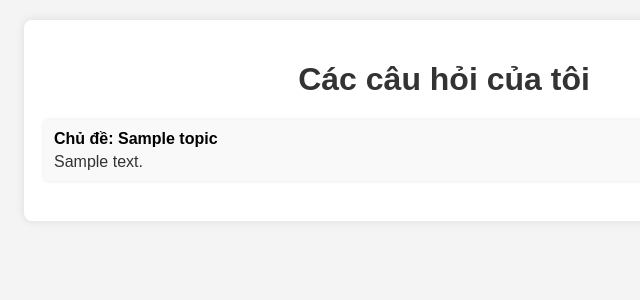
After one commit to tyhuynh03/17_Quizlet-liked, a Django app: page /my_questions/ in a window 1280 px wide. The commit adds this page. Shown: the top 300 px of the page, without its empty margins (196-836 px from the left). Run offline with Django 5.2, Linux system fonts and the light colour scheme; a user stored in the database is signed in; tables that the repository leaves empty hold one stand-in row (values such as "Sample post").

Commit message:
Thêm trang my_question để xem thông tin các câu hỏi của tài khoản đang dùng đã tạo

```diff
--- a/src/quiz/templates/question_list.html
+++ b/src/quiz/templates/question_list.html
@@ -68,7 +68,7 @@
         <h1>Question List</h1>
         <!-- Duyệt qua từng chủ đề -->
         {% for topic in topics %}
-            <h2>{{ topic.name }}</h2>
+            <h2>Chủ đề: {{ topic.name }}</h2>
             <ul>
                 <!-- Duyệt qua từng câu hỏi của chủ đề -->
                 {% for question in topic.questions.all %}
--- /dev/null
+++ b/src/users/templates/my_questions.html
@@ -0,0 +1,69 @@
+<!DOCTYPE html>
+<html lang="en">
+<head>
+    <meta charset="UTF-8">
+    <meta name="viewport" content="width=device-width, initial-scale=1.0">
+    <title>Các câu hỏi của tôi</title>
+    <style>
+        body {
+            font-family: Arial, sans-serif;
+            margin: 0;
+            padding: 0;
+            background-color: #f4f4f4;
+        }
+        .container {
+            max-width: 800px;
+            margin: 20px auto;
+            padding: 20px;
+            background-color: #fff;
+            border-radius: 8px;
+            box-shadow: 0 0 10px rgba(0, 0, 0, 0.1);
+        }
+        h1 {
+            text-align: center;
+            color: #333;
+        }
+        ul {
+            list-style-type: none;
+            padding: 0;
+        }
+        .question {
+            margin-bottom: 20px;
+            padding: 10px;
+            background-color: #f9f9f9;
+            border-radius: 4px;
+            box-shadow: 0 0 4px rgba(0, 0, 0, 0.1);
+        }
+        .question a {
+            color: #333;
+            text-decoration: none;
+        }
+        .topic {
+            font-weight: bold;
+            margin-bottom: 5px;
+        }
+        p {
+            text-align: center;
+            color: #888;
+        }
+    </style>
+</head>
+<body>
+    <div class="container">
+        <h1>Các câu hỏi của tôi</h1>
+
+        {% if user_questions %}
+        <ul>
+            {% for question in user_questions %}
+            <li class="question">
+                <div class="topic">Chủ đề: {{ question.topic.name }}</div>
+                <a href="{% url 'question_detail' question.id %}">{{ question.text }}</a>
+            </li>
+            {% endfor %}
+        </ul>
+        {% else %}
+        <p>Không có câu hỏi nào được tìm thấy.</p>
+        {% endif %}
+    </div>
+</body>
+</html>
--- a/src/users/templates/mypage.html
+++ b/src/users/templates/mypage.html
@@ -42,7 +42,7 @@
                 {% csrf_token %}
             </form>
             <div id="libraryItems" class="library-items">
-                <a href="#">Lớp</a>
+                <a href="{% url 'my_questions' %}">Câu hỏi của tôi</a>
                 <a href="#">Học phần</a>
                 <a href="#">Thư mục</a>
             </div>
--- a/src/users/urls.py
+++ b/src/users/urls.py
@@ -1,6 +1,6 @@
 from django.urls import path
-from .views import Register, loginView, LogoutView, UserDetailView, UserListView
-from .views import home,register_view,home_content,login_view,  info_page, HomeAdminView,add_user,DeleteUser,user_detail,user_update_view,DashboardView, MyPageView
+from .views import Register, loginView, LogoutView, UserDetailView, UserListView,DashboardView, MyPageView
+from .views import home,register_view,home_content,login_view,  info_page, HomeAdminView,add_user,DeleteUser,user_detail,user_update_view, my_questions
 
 urlpatterns = [
     path("register/", Register.as_view(), name="register"),
@@ -19,8 +19,8 @@ urlpatterns = [
     path('delete_user/<int:pk>/', DeleteUser.as_view(), name='delete_user'),
     path('update-user/<int:user_id>/', user_update_view, name='user_update'),
     path("dashboard/",DashboardView.as_view(), name= "dashboard"),
-    path("mypage/",MyPageView.as_view(),name = "my_page")
-
+    path("mypage/",MyPageView.as_view(),name = "my_page"),
+    path("my_questions/",my_questions,name = "my_questions")
 
 
 ]
--- a/src/users/views.py
+++ b/src/users/views.py
@@ -125,6 +125,10 @@ def login_view(request):
 
 def info_page(request):
     return render(request, 'info.html')
+def my_questions(request):
+    # Lấy tất cả các câu hỏi của người dùng đang đăng nhập
+    user_questions = Question.objects.filter(topic__user=request.user)
+    return render(request, 'my_questions.html', {'user_questions': user_questions})
 
 
 
```
Also changed, not shown: installation/scripts/DiaLy.csv (added, +20 -0 lines).
